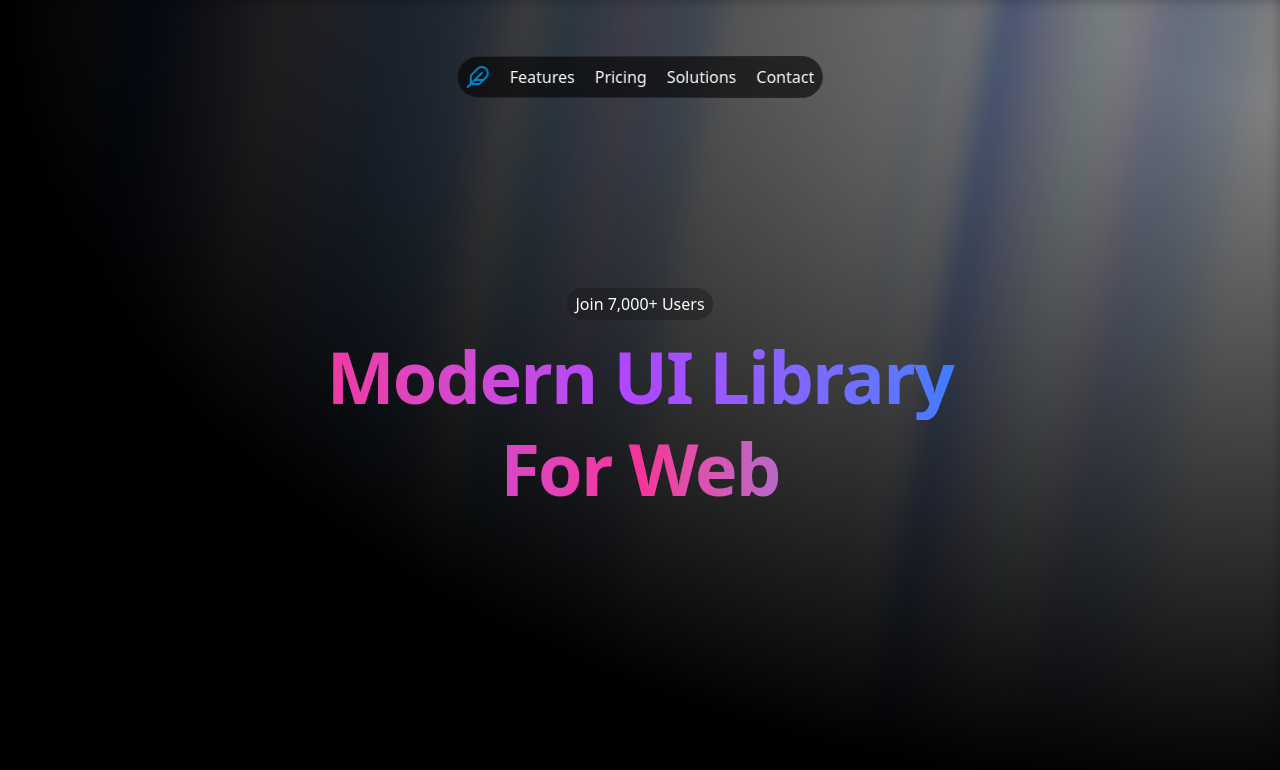
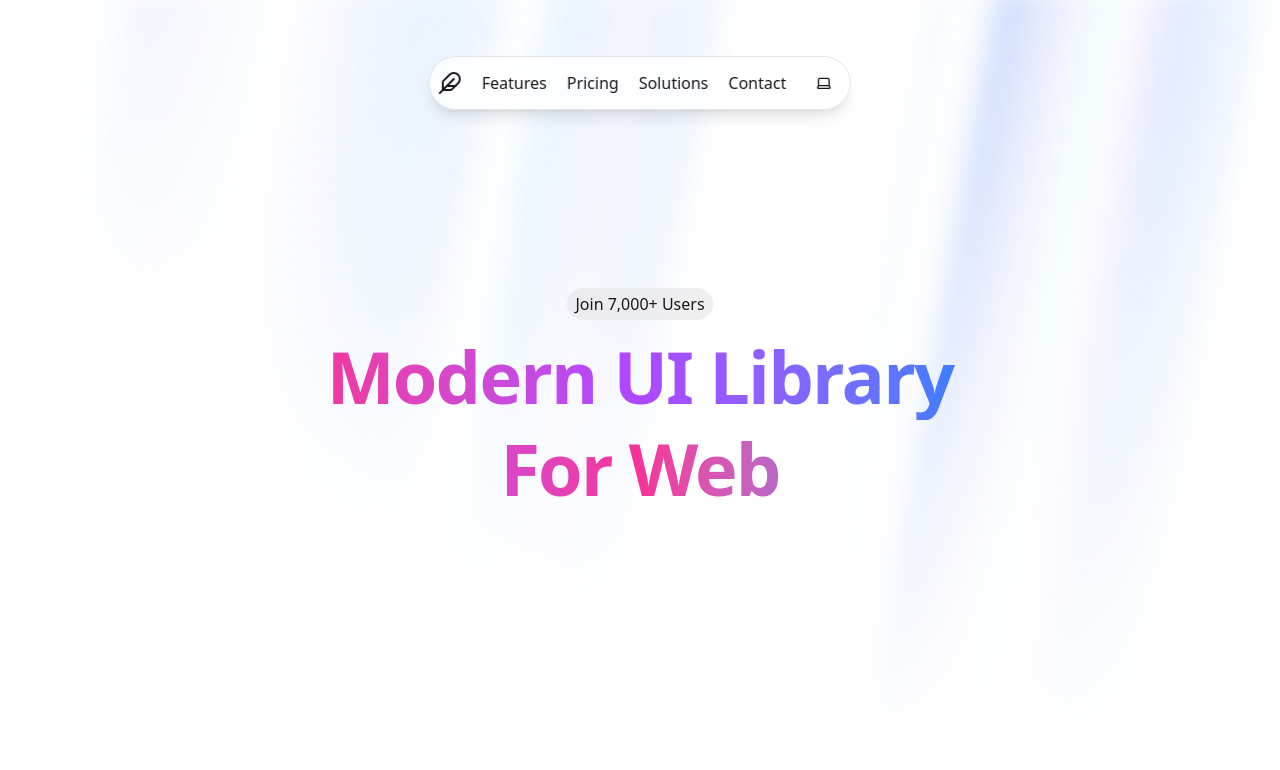
Before and after one commit to Qaisar-Mateen/Landing, a Next.js app: page / in a window 1280 px wide. Shown: the top 770 px of the page. Built offline with nearby package versions, Linux system fonts and the light colour scheme.

Commit message:
feat: implement theme toggle and provider for dark mode support

```diff
--- a/app/globals.css
+++ b/app/globals.css
@@ -134,5 +134,14 @@
   }
   body {
     @apply bg-background text-foreground;
+    transition-property: background-color, border-color, color, fill, stroke;
+    transition-timing-function: cubic-bezier(0.4, 0, 0.2, 1);
+    transition-duration: 200ms;
+  }
+
+  * {
+    transition-property: background-color, border-color, color, fill, stroke, box-shadow;
+    transition-timing-function: cubic-bezier(0.4, 0, 0.2, 1);
+    transition-duration: 150ms;
   }
 }
--- a/app/layout.tsx
+++ b/app/layout.tsx
@@ -3,6 +3,7 @@ import { Geist, Geist_Mono } from "next/font/google";
 import "./globals.css";
 import { AuroraBackground } from "@/components/ui/aurora-background";
 import NavBar from "@/components/nav-bar";
+import { ThemeProvider } from "@/components/theme-provider";
 
 const geistSans = Geist({
   variable: "--font-geist-sans",
@@ -25,14 +26,21 @@ export default function RootLayout({
   children: React.ReactNode;
 }>) {
   return (
-    <html lang="en">
+    <html lang="en" suppressHydrationWarning>
       <body
         className={`${geistSans.variable} ${geistMono.variable} antialiased`}
       >
-        <NavBar></NavBar>
-        <AuroraBackground>
-          {children}
-        </AuroraBackground>
+        <ThemeProvider
+          attribute="class"
+          defaultTheme="system"
+          enableSystem
+          disableTransitionOnChange={false}
+        >
+          <NavBar></NavBar>
+          <AuroraBackground>
+            {children}
+          </AuroraBackground>
+        </ThemeProvider>
       </body>
     </html>
   );
--- a/app/page.tsx
+++ b/app/page.tsx
@@ -2,12 +2,12 @@
 
 export default function Home() {
   return (
-    <div className="min-h-screen w-full flex items-center justify-center bg-black">
+    <div className="min-h-screen w-full flex items-center justify-center bg-white dark:bg-black">
       <div className="text-center space-y-5 max-w-2xl z-10">
-        <p className="py-1 px-2 bg-zinc-900/40 backdrop-blur-sm font-light rounded-full text-white inline-block">Join 7,000+ Users</p>
+        <p className="py-1 px-2 bg-zinc-200/60 dark:bg-zinc-900/40 backdrop-blur-sm font-light rounded-full text-zinc-900 dark:text-white inline-block">Join 7,000+ Users</p>
         <div className="space-y-3">
-          <h1 className="text-7xl  tracking-tight bg-clip-text bg-gradient-to-r from-pink-500 via-purple-500 to-blue-500 text-transparent h-20 font-semibold">Modern UI Library</h1>
-          <h3 className="text-7xl  tracking-tight bg-clip-text bg-gradient-to-r from-purple-500 via-pink-500 to-blue-500 text-transparent h-20 font-semibold">For Web Developers</h3>
+          <h1 className="text-7xl tracking-tight bg-clip-text bg-gradient-to-r from-pink-500 via-purple-500 to-blue-500 text-transparent h-20 font-semibold">Modern UI Library</h1>
+          <h3 className="text-7xl tracking-tight bg-clip-text bg-gradient-to-r from-purple-500 via-pink-500 to-blue-500 text-transparent h-20 font-semibold">For Web Developers</h3>
         </div>
       </div>
     </div>
--- a/components/nav-bar.tsx
+++ b/components/nav-bar.tsx
@@ -1,26 +1,27 @@
 import React from "react";
 import { Feather } from "lucide-react";
 import Link from "next/link";
+import { ThemeToggle } from "./theme-toggle";
 
 const NavBar = () => {
     return (
-        <nav className="z-10 top-14 left-1/2 -translate-x-1/2 fixed flex items-center gap-5 py-2 px-2 rounded-full bg-black/60 backdrop-blur-md border text-white border-zinc-800">
+        <nav className="z-10 top-14 left-1/2 -translate-x-1/2 fixed flex items-center gap-5 py-2 px-2 rounded-full bg-white/80 dark:bg-black/60 backdrop-blur-md border border-zinc-200 dark:border-zinc-800 text-zinc-900 dark:text-white shadow-lg dark:shadow-none">
             <a href="">
-                <Feather className="h-6 w-6 text-sky-600 left-10" aria-hidden="true" />
+                <Feather className="h-6 w-6 text-zinc-900 dark:text-white" aria-hidden="true" />
             </a>
-
-            <Link href='/' className="hover:text-gray-300 transition-colors ">
+            <Link href='/' className="hover:text-zinc-600 dark:hover:text-gray-300 transition-colors">
             <span>Features</span>
             </Link>
-            <Link href='/' className="hover:text-gray-300 transition-colors ">
+            <Link href='/' className="hover:text-zinc-600 dark:hover:text-gray-300 transition-colors">
             <span>Pricing</span>
             </Link>
-            <Link href='/' className="hover:text-gray-300 transition-colors ">
+            <Link href='/' className="hover:text-zinc-600 dark:hover:text-gray-300 transition-colors">
             <span>Solutions</span>
             </Link>
-            <Link href='/' className="hover:text-gray-300 transition-colors ">
+            <Link href='/' className="hover:text-zinc-600 dark:hover:text-gray-300 transition-colors">
             <span>Contact</span>
             </Link>
+            <ThemeToggle />
         </nav>
     );
 }
--- /dev/null
+++ b/components/theme-provider.tsx
@@ -0,0 +1,10 @@
+"use client"
+
+import * as React from "react"
+import { ThemeProvider as NextThemesProvider } from "next-themes"
+
+type ThemeProviderProps = React.ComponentProps<typeof NextThemesProvider>
+
+export function ThemeProvider({ children, ...props }: ThemeProviderProps) {
+  return <NextThemesProvider {...props}>{children}</NextThemesProvider>
+}
--- /dev/null
+++ b/components/theme-toggle.tsx
@@ -0,0 +1,57 @@
+"use client"
+
+import * as React from "react"
+import { Moon, Sun, Laptop } from "lucide-react"
+import { useTheme } from "next-themes"
+
+import { Button } from "@/components/ui/button"
+
+export function ThemeToggle() {
+  const { theme, setTheme } = useTheme()
+  const [mounted, setMounted] = React.useState(false)
+
+  // Prevent hydration mismatch
+  React.useEffect(() => {
+    setMounted(true)
+  }, [])
+
+  if (!mounted) {
+    return (
+      <Button variant="ghost" size="icon" className="h-9 w-9">
+        <Sun className="h-[1.2rem] w-[1.2rem]" />
+        <span className="sr-only">Toggle theme</span>
+      </Button>
+    )
+  }
+
+  const cycleTheme = () => {
+    if (theme === "light") {
+      setTheme("dark")
+    } else if (theme === "dark") {
+      setTheme("system")
+    } else {
+      setTheme("light")
+    }
+  }
+
+  return (
+    <Button
+      variant="ghost"
+      size="icon"
+      onClick={cycleTheme}
+      className="h-9 w-9 transition-all hover:bg-white/10"
+      aria-label="Toggle theme"
+    >
+      {theme === "light" && (
+        <Sun className="h-[1.2rem] w-[1.2rem] rotate-0 scale-100 transition-all" />
+      )}
+      {theme === "dark" && (
+        <Moon className="h-[1.2rem] w-[1.2rem] rotate-0 scale-100 transition-all" />
+      )}
+      {theme === "system" && (
+        <Laptop className="h-[1.2rem] w-[1.2rem] rotate-0 scale-100 transition-all" />
+      )}
+      <span className="sr-only">Toggle theme</span>
+    </Button>
+  )
+}
--- a/package.json
+++ b/package.json
@@ -15,6 +15,7 @@
     "lucide-react": "^0.562.0",
     "motion": "^12.23.26",
     "next": "16.1.0",
+    "next-themes": "^0.4.6",
     "react": "19.2.3",
     "react-dom": "19.2.3",
     "tailwind-merge": "^3.4.0"
```
Also changed, not shown: 1 other file (tests, documents, lock files or other folders).
